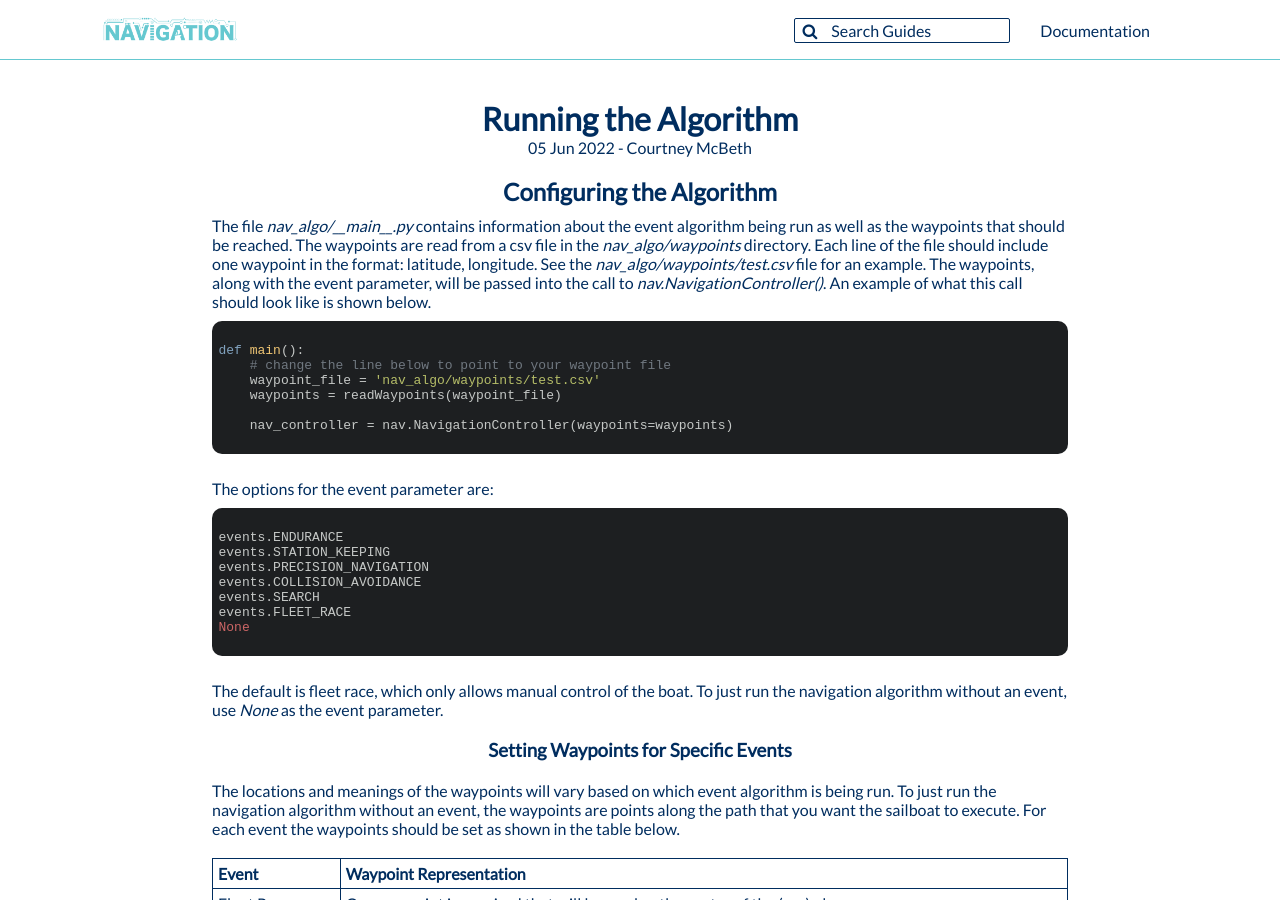
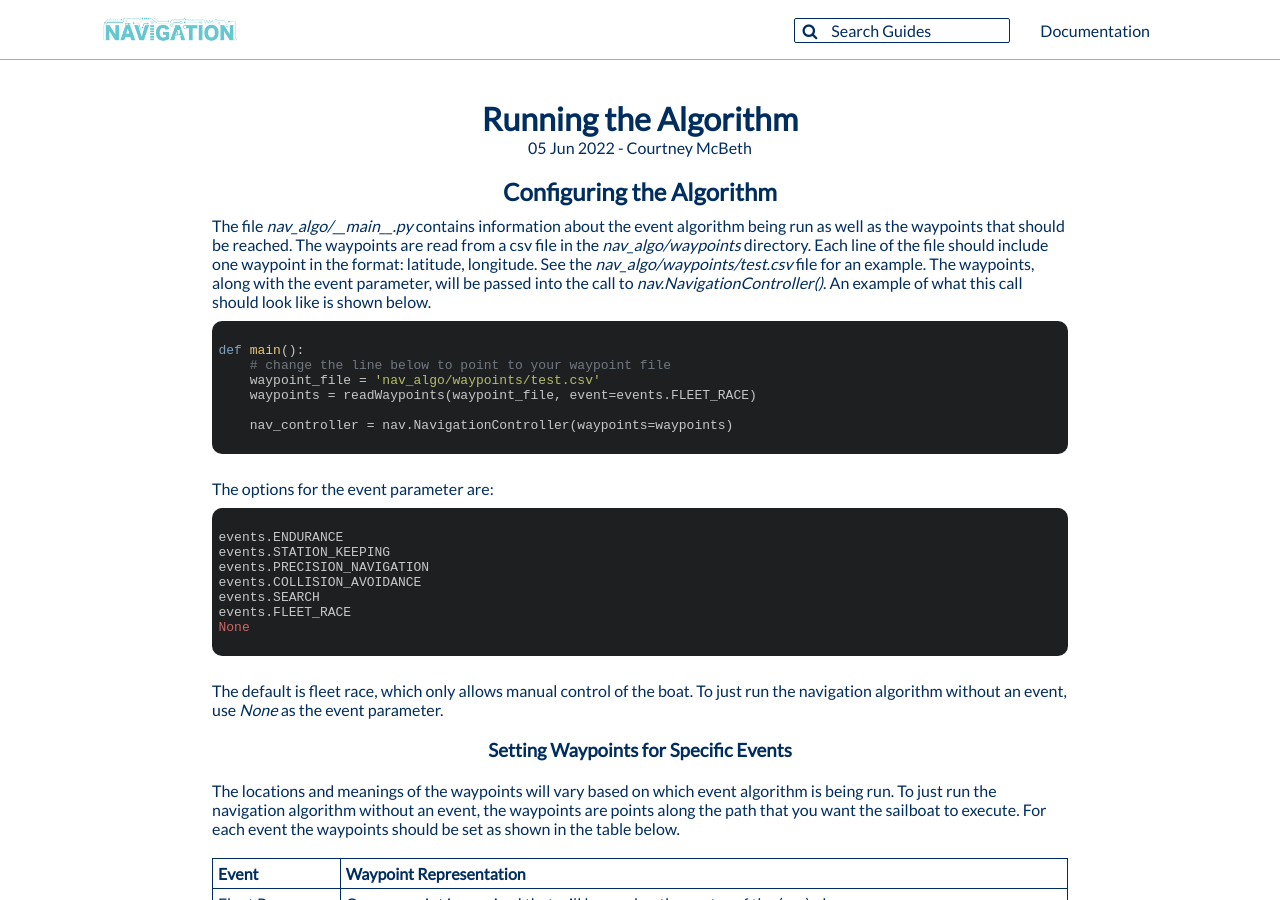
Before and after one commit to CUSail-Navigation/intrasite, a Jekyll site: the page built from _posts/2022-06-05-runalgo.md, in a window 1280 px wide and 900 px high. Built offline with Jekyll 4.4.1, drawn with Linux system fonts in a browser that asks for light colours.

Commit message:
fixing code example

```diff
--- a/_posts/2022-06-05-runalgo.md
+++ b/_posts/2022-06-05-runalgo.md
@@ -19,7 +19,7 @@ The file _nav\_algo/\_\_main\_\_.py_ contains information about the event algori
 def main():
     # change the line below to point to your waypoint file
     waypoint_file = 'nav_algo/waypoints/test.csv'
-    waypoints = readWaypoints(waypoint_file)
+    waypoints = readWaypoints(waypoint_file, event=events.FLEET_RACE)
 
     nav_controller = nav.NavigationController(waypoints=waypoints)
 
```
